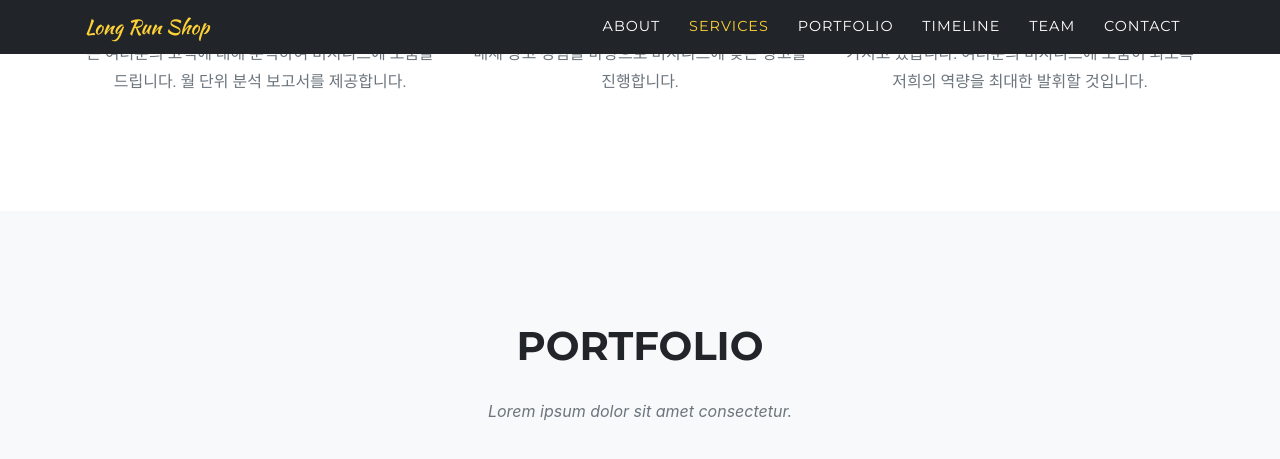
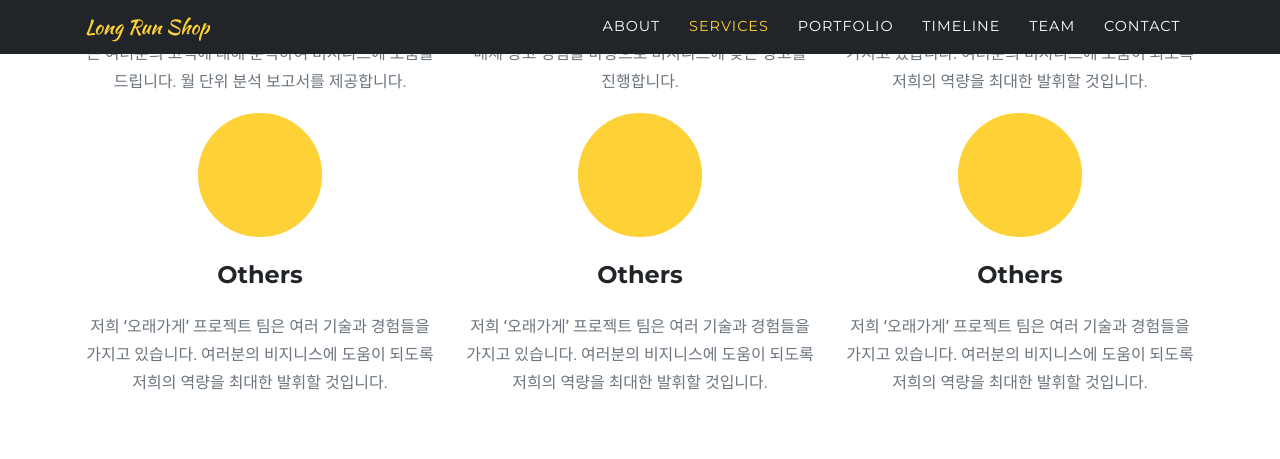
Before and after one commit to WowPeter/long-run-shop, a Jekyll site: the page built from index.md, in a window 1280 px wide and 900 px high, scrolled down 2051 px, cut to the strip 0-476 px from the top of the window. Shown: the top 459 px of the strip. Built offline with Jekyll 4.4.1, drawn with Linux system fonts in a browser that asks for light colours; some web fonts are replaced.

Commit message:
코드 정리

```diff
--- a/_data/sitetext.yml
+++ b/_data/sitetext.yml
@@ -32,13 +32,23 @@ en: &DEFAULT_EN
         icon: fas fa-shopping-cart
       - title: "Analytics"
         desc: "고객에 맞는 비지니스 운영을 돕기 위해, 앱을 사용하는 여러분의 고객에 대해 분석하여 비지니스에 도움을 드립니다. 월 단위 분석 보고서를 제공합니다."
-        icon: fab fa-page4
+        icon: fab fa-pagelines
       - title: "Marketing"
         desc: "온라인 광고, 버스/지하철 광고, 지면 인쇄 등, 다양한 매체 광고 경험을 바탕으로 비지니스에 맞는 광고를 진행합니다."
         icon: fas fa-bullhorn
       - title: "Others"
         desc: "저희 '오래가게' 프로젝트 팀은 여러 기술과 경험들을 가지고 있습니다. 여러분의 비지니스에 도움이 되도록 저희의 역량을 최대한 발휘할 것입니다."
         icon: fab fa-dochub
+
+      - title: "Others"
+        desc: "저희 '오래가게' 프로젝트 팀은 여러 기술과 경험들을 가지고 있습니다. 여러분의 비지니스에 도움이 되도록 저희의 역량을 최대한 발휘할 것입니다."
+        icon: fab fa-paperclip
+      - title: "Others"
+        desc: "저희 '오래가게' 프로젝트 팀은 여러 기술과 경험들을 가지고 있습니다. 여러분의 비지니스에 도움이 되도록 저희의 역량을 최대한 발휘할 것입니다."
+        icon: fab fa-chart-simple
+      - title: "Others"
+        desc: "저희 '오래가게' 프로젝트 팀은 여러 기술과 경험들을 가지고 있습니다. 여러분의 비지니스에 도움이 되도록 저희의 역량을 최대한 발휘할 것입니다."
+        icon: fab fa-files
 
   portfolio:
     title: "Portfolio"
```
